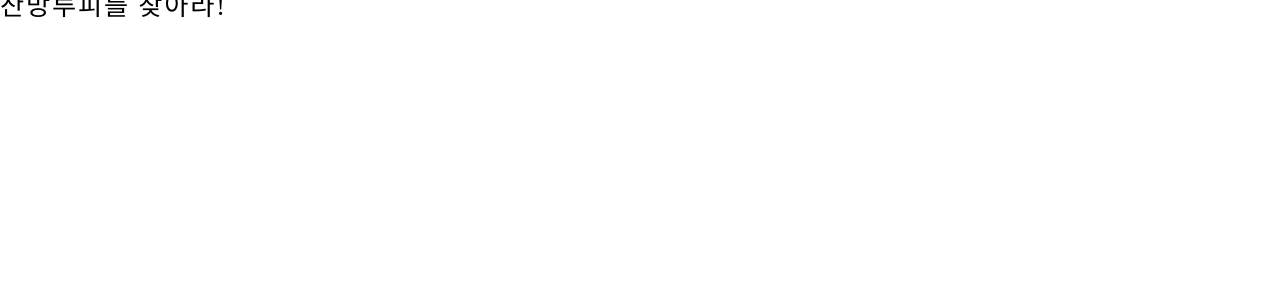
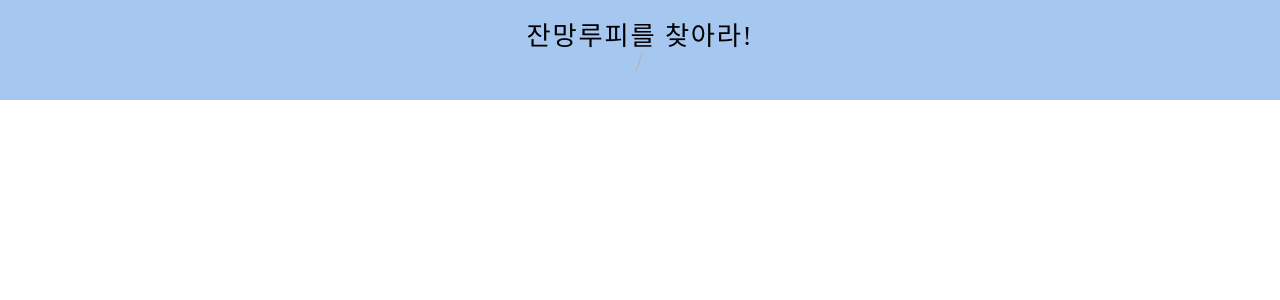
Before and after one commit to GO-SOPT-WEB/JiSooSeo, a React (Vite) app in the folder week3/findingGame/: page / in a window 1280 px wide. Shown: the top 300 px of the page. Built offline with nearby package versions, Linux system fonts and the light colour scheme; a web font is replaced by a local one.

Commit message:
[ fix ] 글로벌 스타일 수정

```diff
--- a/week3/findingGame/src/@components/mainHeader.jsx
+++ b/week3/findingGame/src/@components/mainHeader.jsx
@@ -1,13 +1,26 @@
 import styled from 'styled-components';
+import Score from './score';
 
 export default function MainHeader() {
   return (
-    <header>
+    <Header>
       <Title>잔망루피를 찾아라!</Title>
-    </header>
+      <Score />
+    </Header>
   );
 }
 
+const Header = styled.header`
+  display: flex;
+  flex-direction: column;
+  justify-content: center;
+  align-items: center;
+
+  width: 100%;
+  height: 10rem;
+
+  background-color: ${({ theme }) => theme.colors.blue};
+`;
 const Title = styled.h1`
-  ${({ theme }) => theme.fonts.title}
+  ${({ theme }) => theme.fonts.title};
 `;
--- /dev/null
+++ b/week3/findingGame/src/@components/score.jsx
@@ -0,0 +1,10 @@
+import styled from 'styled-components';
+
+export default function Score() {
+  return <ScoreText>/</ScoreText>;
+}
+
+const ScoreText = styled.p`
+  color: ${({ theme }) => theme.colors.grey};
+  ${({ theme }) => theme.fonts.title};
+`;
--- a/week3/findingGame/src/style/theme.jsx
+++ b/week3/findingGame/src/style/theme.jsx
@@ -13,10 +13,6 @@ const fonts = {
     font-style: normal;
     font-weight: 400;
     font-size: 2.625rem;
-    line-height: 1.4375rem;
-    display: flex;
-    align-items: center;
-    text-align: center;
     letter-spacing: 0.07em;
   `,
   text: css`
@@ -24,10 +20,6 @@ const fonts = {
     font-style: normal;
     font-weight: 400;
     font-size: 1.25rem;
-    line-height: 1.4375rem;
-    display: flex;
-    align-items: center;
-    text-align: center;
     letter-spacing: 0.07em;
   `,
 };
```
